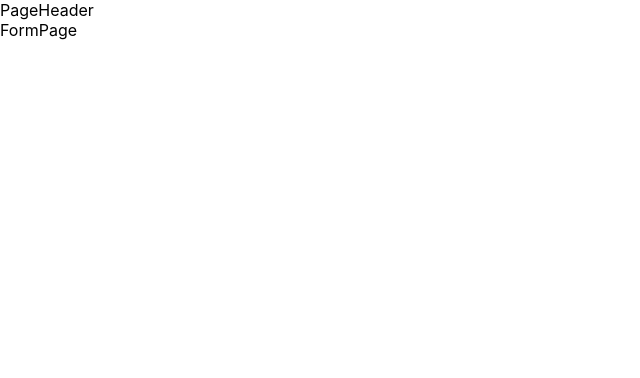
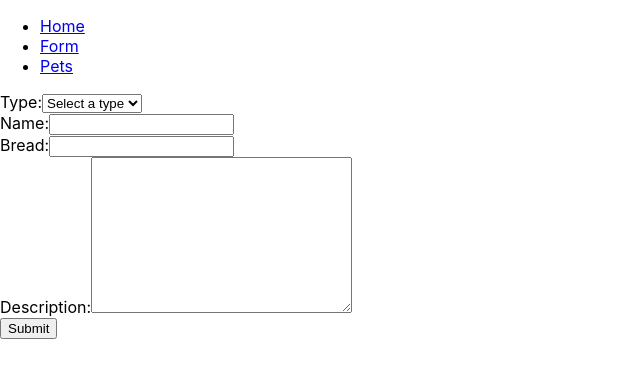
Before and after one commit to DovydasNor/Pet-Shelter-FRONT_END, a React (Create React App) app: page /form in a window 1280 px wide. Shown: the top 378 px of the page, without its empty margins (0-640 px from the left). Built offline with nearby package versions, Linux system fonts and the light colour scheme.

Commit message:
form created + POST

```diff
--- a/src/App.js
+++ b/src/App.js
@@ -4,6 +4,7 @@ import HomePage from './pages/HomePage'
 import FormPage from './pages/FormPage'
 import PetsListPage from './pages/PetsListPage'
 import SinglePetPage from './pages/SinglePetPage'
+import { FormProvider } from './components/form/formContext'
 
 function App() {
   return (
@@ -11,7 +12,7 @@ function App() {
       <PageHeader />
       <Routes>
         <Route path="/" element={<HomePage />} />
-        <Route path="/form" element={<FormPage />} />
+        <Route path="/form" element={<FormProvider> <FormPage /> </FormProvider>} />
         <Route path="/pets" element={<PetsListPage />} />
         <Route path="/pets/:id" element={<SinglePetPage />} />
       </Routes>
--- /dev/null
+++ b/src/actions/formActions.js
@@ -0,0 +1,19 @@
+import { API_URL } from '../config'
+
+export const createPet = async (dispatch, pet) => {
+  dispatch({ type: 'LOADING' })
+  try {
+    const response = await fetch(`${API_URL}/api/pets`, {
+      method: 'POST',
+      headers: {
+        'Content-Type': 'application/json',
+      },
+      body: JSON.stringify(pet),
+    })
+    const data = await response.json()
+    dispatch({ type: 'ADD_PET', payload: data })
+    dispatch({ type: 'SET_LOADING', payload: false })
+  } catch (error) {
+    dispatch({ type: 'ERROR', payload: error.message })
+  }
+}
--- a/src/components/form/FormItem.js
+++ b/src/components/form/FormItem.js
@@ -1,6 +1,72 @@
+import React from 'react'
+import { useForm } from './formContext'
+import { createPet } from '../../actions/formActions.js'
+import { useNavigate } from 'react-router'
+
 const FormItem = () => {
+  const { state, dispatch } = useForm()
+  const navigate = useNavigate()
+
+  const handleSubmit = async e => {
+    e.preventDefault()
+    const pet = { type: state.type, name: state.name, bread: state.bread, description: state.description }
+    await createPet(dispatch, pet)
+    dispatch({ type: 'RESET_FORM' })
+    navigate('/pets')
+  }
+
+  const handleChange = e => {
+    dispatch({ type: 'SET_FIELD', field: e.target.name, value: e.target.value })
+  }
+
   return (
-    <div>FormItem</div>
+    <form onSubmit={handleSubmit}>
+      <div className="form-control">
+        <label htmlFor="type">Type:</label>
+        <select
+          name="type"
+          id="type"
+          value={state.type}
+          onChange={handleChange}
+        >
+          <option value="" disabled>Select a type</option>
+          <option value="dog">Dog</option>
+          <option value="cat">Cat</option>
+        </select>
+      </div>
+      <div className="form-control">
+        <label htmlFor="name">Name:</label>
+        <input
+          type="text"
+          id="name"
+          name="name"
+          value={state.name}
+          onChange={handleChange}
+        />
+      </div>
+      <div className="form-control">
+        <label htmlFor="bread">Bread:</label>
+        <input
+          type="text"
+          id="bread"
+          name="bread"
+          value={state.bread}
+          onChange={handleChange}
+        />
+      </div>
+      <div className="form-control">
+        <label htmlFor="description">Description:</label>
+        <textarea
+          name="description"
+          id="description"
+          cols="30"
+          rows="10"
+          value={state.description}
+          onChange={handleChange}
+        ></textarea>
+      </div>
+      <button type="submit">Submit</button>
+    </form>
   )
 }
 
--- /dev/null
+++ b/src/components/form/formContext.js
@@ -0,0 +1,25 @@
+import React, { createContext, useReducer, useContext } from 'react'
+import formReducer from './formReducer'
+
+const FormContext = createContext()
+
+const initialState = {
+  type: '',
+  name: '',
+  bread: '',
+  description: '',
+  loading: false,
+  error: null,
+}
+
+export const FormProvider = ({ children }) => {
+  const [state, dispatch] = useReducer(formReducer, initialState)
+
+  return (
+    <FormContext.Provider value={{ state, dispatch }}>
+      {children}
+    </FormContext.Provider>
+  )
+}
+
+export const useForm = () => useContext(FormContext)
--- /dev/null
+++ b/src/components/form/formReducer.js
@@ -0,0 +1,16 @@
+const formReducer = (state, action) => {
+    switch (action.type) {
+      case 'SET_FIELD':
+        return { ...state, [action.field]: action.value }
+      case 'RESET_FORM':
+        return { type: '', name: '', bread: '', description: '' }
+      case 'LOADING':
+        return { ...state, loading: true }
+      case 'ERROR':
+        return { ...state, error: action.payload, loading: false }
+      default:
+        return state
+    }
+  }
+
+  export default formReducer
--- a/src/components/header/PageHeader.js
+++ b/src/components/header/PageHeader.js
@@ -1,6 +1,15 @@
 const PageHeader = () => {
   return (
-    <div>PageHeader</div>
+    <>
+      <nav>
+        <ul>
+          <li><a href="/">Home</a></li>
+          <li><a href="/form">Form</a></li>
+          <li><a href="/pets">Pets</a></li>
+        </ul>
+      </nav>
+    </>
+
   )
 }
 
--- a/src/config.js
+++ b/src/config.js
@@ -1,7 +1 @@
-const config = () => {
-  return (
-    <div>config</div>
-  )
-}
-
-export default config
+export const API_URL = 'http://localhost:3000'
--- a/src/pages/FormPage.js
+++ b/src/pages/FormPage.js
@@ -1,6 +1,10 @@
+import FormItem from '../components/form/FormItem'
+
 const FormPage = () => {
   return (
-    <div>FormPage</div>
+    <>
+    <FormItem />
+    </>
   )
 }
 
```
